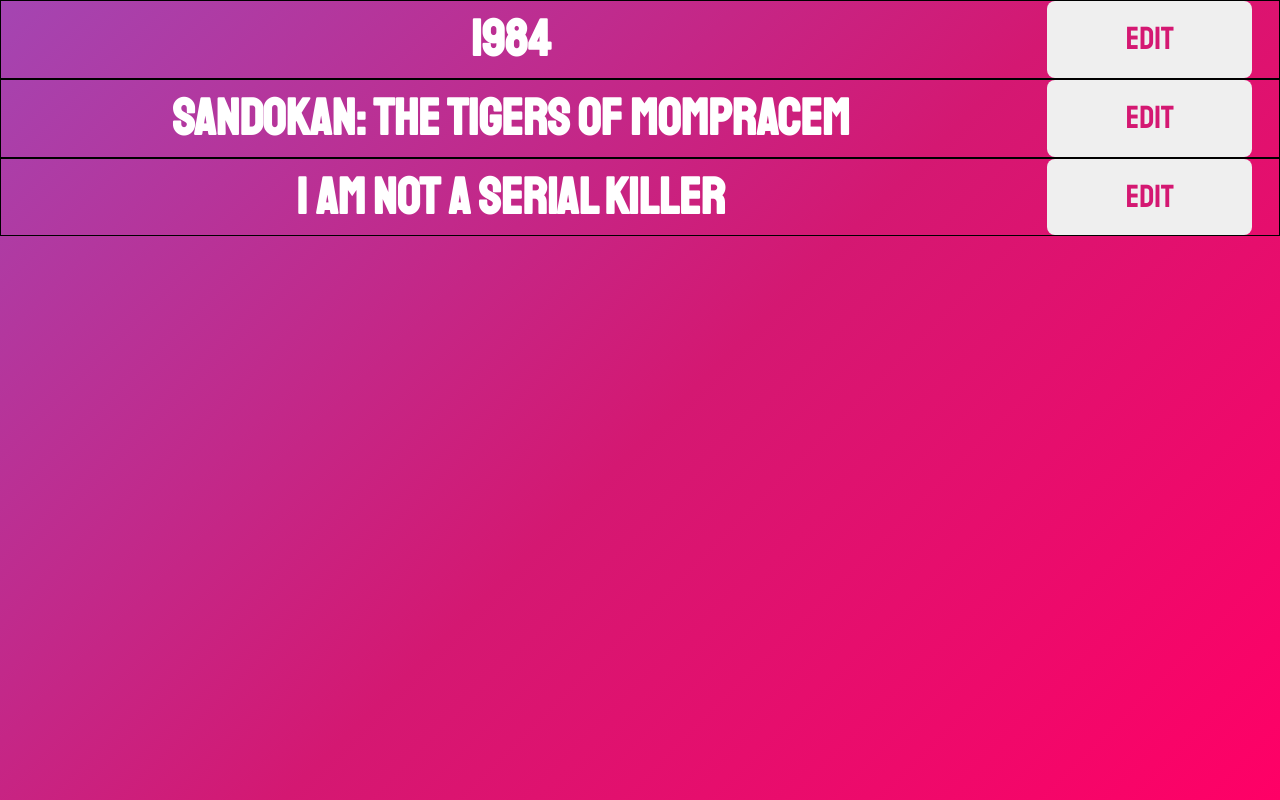
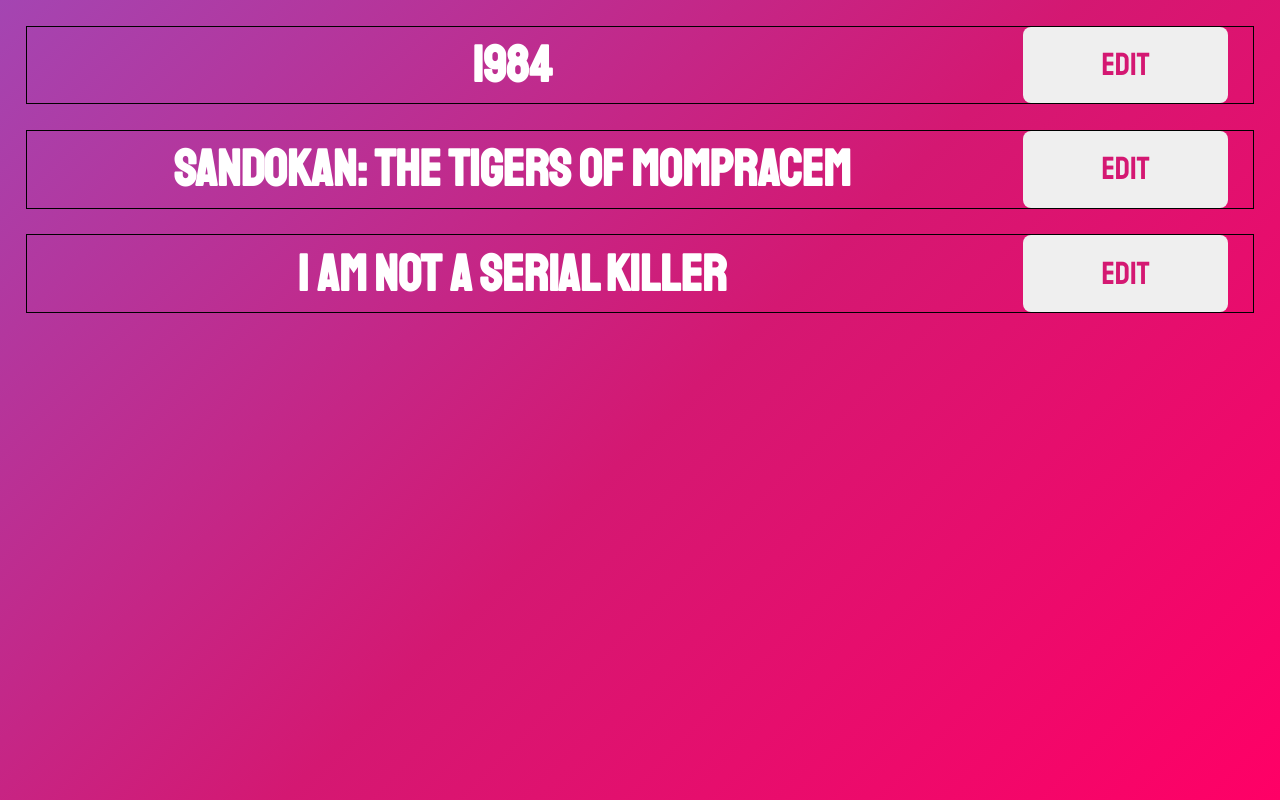
Before and after one commit to TitoSniberb/Internxt-prueba-entrevista, a React (Create React App) app: page / in a window 1280 px wide. Built offline with nearby package versions, Linux system fonts and the light colour scheme.

Commit message:
Minor change to css, main css done

```diff
--- a/src/components/book/Styles.scss
+++ b/src/components/book/Styles.scss
@@ -4,6 +4,7 @@
     justify-content: space-around;
     align-items: center;
     border: 1px solid;
+    margin: 2vw;
 }
 
 @media (max-width: 480px) {
@@ -22,7 +23,6 @@
         width: 30vw !important;
         height: 7vw !important;
         font-size: 4vw !important;
-
     }
 }
 
```
